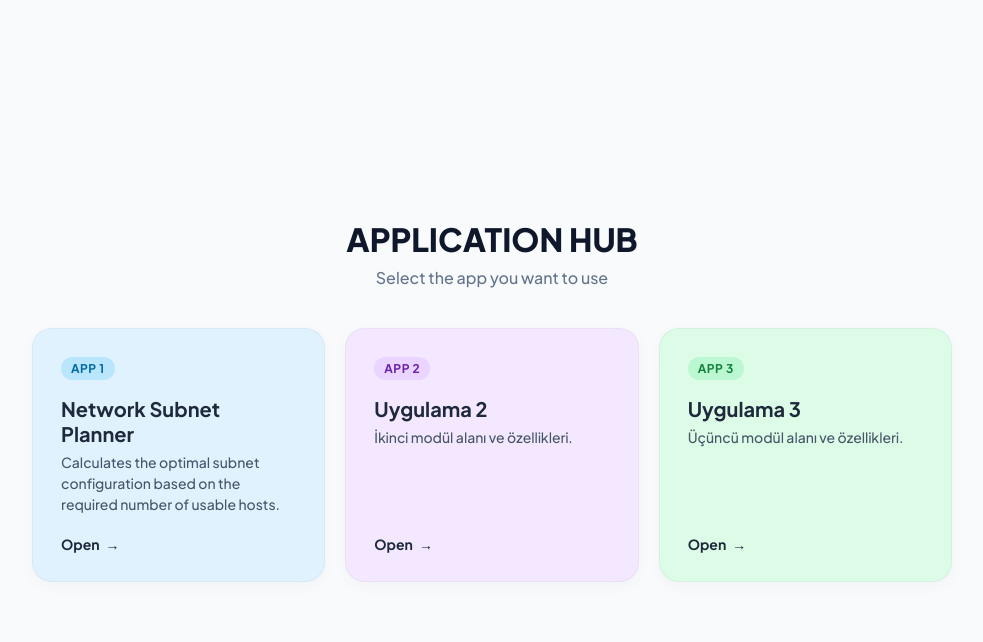
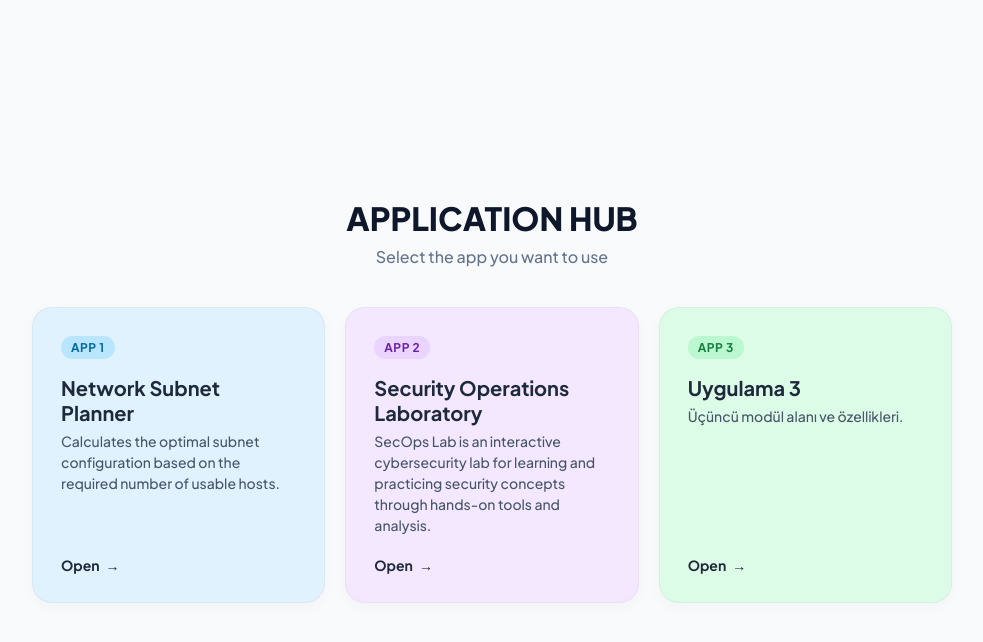
Before and after one commit to nissfdn/application_hub, a Flask app: page / in a window 1280 px wide. Shown: the top 642 px of the page, without its empty margins (148-1131 px from the left). Run offline with Flask 3, Linux system fonts and the light colour scheme.

Commit message:
add SecOpsLab

```diff
--- a/main.py
+++ b/main.py
@@ -3,6 +3,7 @@ from flask import Response
 from flask import Flask, request, render_template
 import math
 import ipaddress #subnet icin
+from flask import redirect
 app = Flask(__name__)
 
 @app.route("/")
@@ -124,9 +125,10 @@ def app1():
             total_host_capacity=total_host_capacity
         )
 
-@app.route("/app2")
+#Security Operations Lab Application
+@app.route("/secops")
 def app2():
-    return render_template("app2.html")
+    return redirect("https://sec-ops-lab.vercel.app")
 
 @app.route("/app3")
 def app3():
--- a/templates/index.html
+++ b/templates/index.html
@@ -176,8 +176,8 @@
                 <div class="card-top">
                     <span class="tag">App 2</span>
                 </div>
-                <h2>Uygulama 2</h2> <!-- burasi duzenlenicek -->
-                <p>İkinci modül alanı ve özellikleri.</p> <!-- burasi duzenlenicek -->
+                <h2>Security Operations Laboratory</h2> <!-- burasi duzenlenicek -->
+                <p>SecOps Lab is an interactive cybersecurity lab for learning and practicing security concepts through hands-on tools and analysis.</p> <!-- burasi duzenlenicek -->
             </div>
             <div class="card-bottom">
                 Open <span>&rarr;</span>
```
